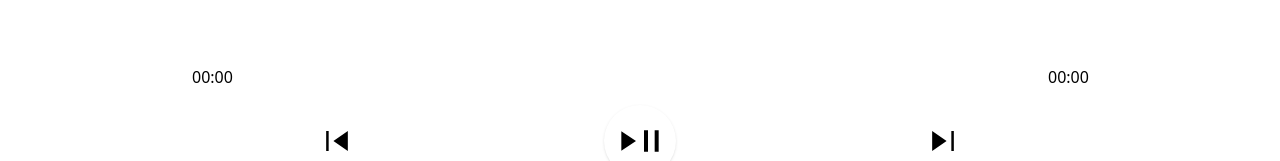
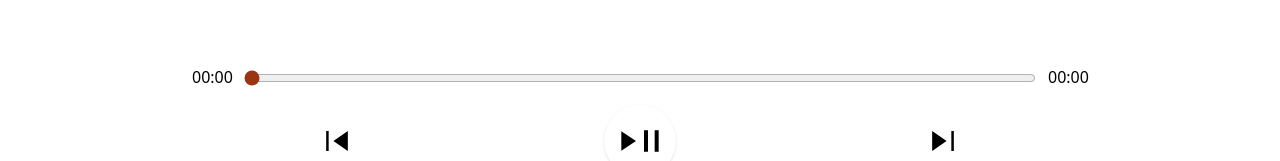
Before and after one commit to Santeenee/music-player-react-ts, a React (Vite) app: page / in a window 1280 px wide. Shown: the part 481-642 px from the top of the page. Built offline with nearby package versions, Linux system fonts and the light colour scheme.

Commit message:
previous progress-bar was affected by various problems, that part is now solved

```diff
--- a/src/App.tsx
+++ b/src/App.tsx
@@ -1,4 +1,4 @@
-import { useEffect, useState } from 'react'
+import { useState } from 'react'
 
 import Header from './components/Header'
 import Player from './components/Player'
--- a/src/components/MusicControls.tsx
+++ b/src/components/MusicControls.tsx
@@ -34,13 +34,8 @@ export default function MusicControls({
 		return () => !playing
 	}
 
-	function readableTime(seconds: number) {
-		//* from ss.xxxxxx to mm:ss
-		return new Date(~~seconds * 1000).toISOString().substring(14, 19)
-	}
-
+	//when switching between songs:
 	useEffect(() => {
-		//when switching between songs:
 		audio.current.pause()
 		audio.current = new Audio(musicList[songId].audioSrc)
 
--- a/src/components/ProgressBar.tsx
+++ b/src/components/ProgressBar.tsx
@@ -5,7 +5,6 @@ export default function ProgressBar({
 	playing,
 	skipSong,
 	setSongId,
-	musicList,
 	songId,
 }: {
 	audio: any
@@ -21,31 +20,23 @@ export default function ProgressBar({
 
 	function readableTime(seconds: number) {
 		//* from sss.xxxxxx to mm:ss
-		return new Date(~~seconds * 1000).toISOString().substring(14, 19)
-	}
-
-	function calcProgressBar(value: number) {
-		//* return percentage to use in CSS with transform = translateX() function
-		let visibleProgressBar = document.querySelector(
-			'#visible-progress-bar'
-		) as HTMLElement
-		let percentage = (100 * value) / Number(audio.current.duration)
-		visibleProgressBar.style.transform = `translateX(${percentage + 0.4}%)`
+		const intSeconds: number = !isNaN(Math.round(seconds))
+			? Math.round(seconds)
+			: ~~seconds
+		return new Date(intSeconds * 1000).toISOString().substring(14, 19)
 	}
 
 	useEffect(() => {
-		//plays the next song after this one is done
-		if (currTime === audio.current.duration) setSongId(skipSong())
+		//plays the next song after the current one is done
+		if (playing) {
+			const songEnd = audio.current.duration
+			if (currTime === songEnd) setSongId(skipSong())
+		}
 
 		//update current time and progressbar mm:ss every second
 		let everySecondInterval: any
-		let inputProgressBar = document.querySelector(
-			'#input-progress-bar'
-		) as HTMLInputElement
 		if (playing) {
 			everySecondInterval = setInterval(() => {
-				inputProgressBar.value = currTime.toString()
-				calcProgressBar(Number(inputProgressBar.value))
 				return setCurrTime(audio.current.currentTime)
 			}, 1000)
 		} else {
@@ -55,33 +46,29 @@ export default function ProgressBar({
 		return () => clearInterval(everySecondInterval)
 	}, [playing, currTime])
 
+	// when switching songs, set current time to 0
+	useEffect(() => {
+		setCurrTime(0)
+	}, [songId])
+
 	return (
 		<div className="flex flex-row flex-nowrap gap-3 items-center justify-center mb-4">
 			<div className="time-played w-10">{readableTime(currTime)}</div>
 
-			<div className="progress-bar-container h-2 basis-60 grow w-[10rem] bg-white rounded-full overflow-hidden relative">
-				{/* visible progress bar */}
-				<div
-					id="visible-progress-bar"
-					className="bg-[orangered] w-full h-full absolute top-0 -left-full z-10"
-				></div>
-
-				{/* update input when song is playing */}
 			<input
-					onInput={(e: any) => {
+				onChange={(e: any) => {
 					audio.current.currentTime = e.target?.value
 					setCurrTime(audio.current.currentTime)
-						calcProgressBar(e.target?.value)
 				}}
-					className="w-full bg-transparent appearance-none py-2"
+				className="basis-60 grow w-[10rem] accent-orange-800 dark:accent-orange-700 rounded-full mt-[2px]"
 				type="range"
-					defaultValue={0}
+				// defaultValue={currTime || 0}
+				value={currTime || 0}
 				min={0}
 				max={audio.current.duration || 200}
 				name="input-progress-bar"
 				id="input-progress-bar"
 			/>
-			</div>
 
 			<div className="time-not-played w-10">
 				{readableTime(audio.current.duration)}
--- a/src/main.tsx
+++ b/src/main.tsx
@@ -1,10 +1,6 @@
-import React from 'react'
 import ReactDOM from 'react-dom/client'
 import App from './App'
 import '/dist/output.css'
 
-ReactDOM.createRoot(document.getElementById('root') as HTMLElement).render(
-	<React.StrictMode>
-		<App />
-	</React.StrictMode>
-)
+const rootElem = document.getElementById('root') as HTMLElement
+ReactDOM.createRoot(rootElem).render(<App />)
```
Also changed, not shown: 1 other file (tests, documents, lock files or other folders). Lines whose indentation alone changed are shown as unchanged.
